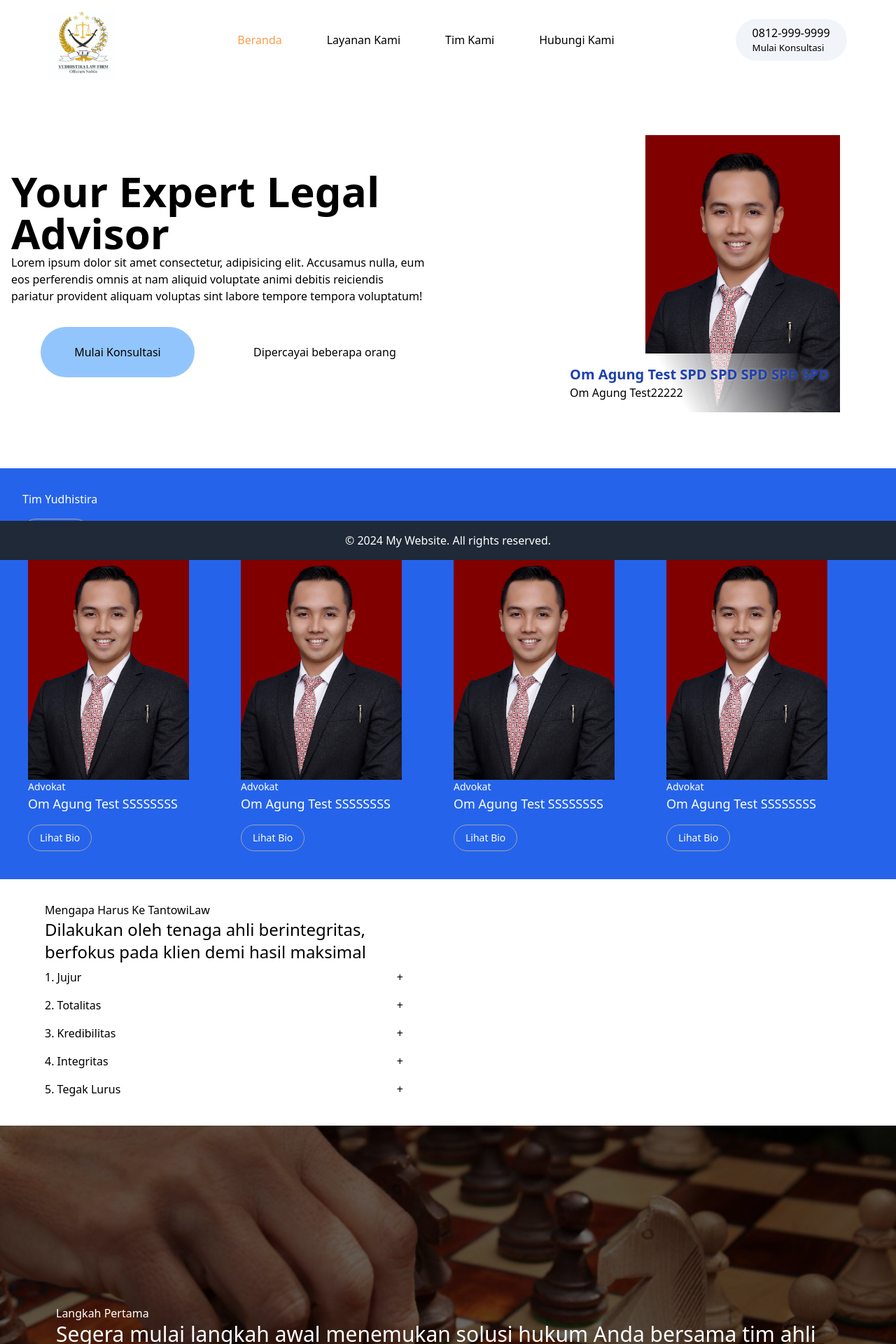
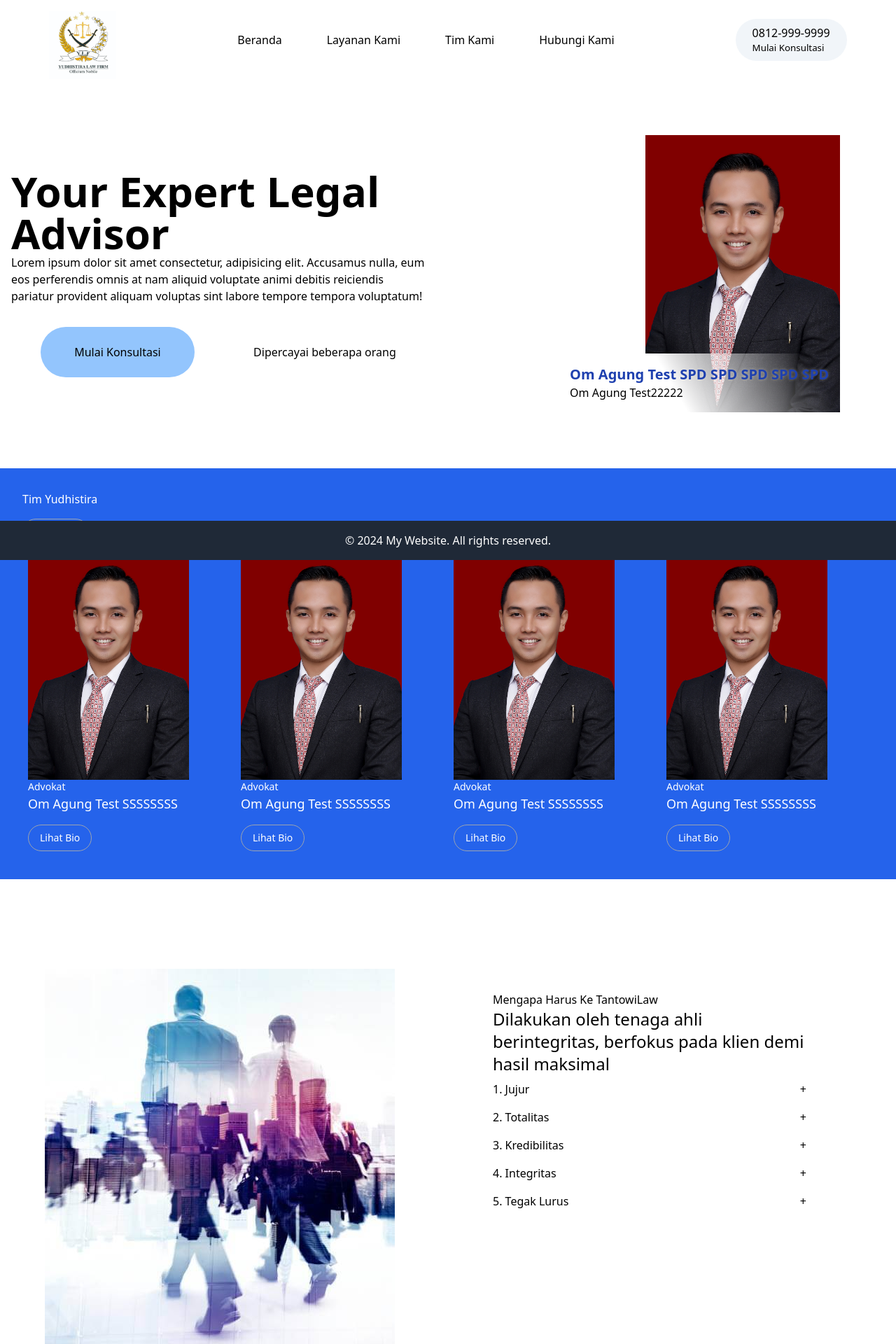
Before and after one commit to staysomi/WebLawyer, a Vue app in the folder lawfirm/: page / in a window 1280 px wide. Shown: the top 1920 px of the page at 70% size. Built offline with nearby package versions, Linux system fonts and the light colour scheme.

Commit message:
add image

```diff
--- a/lawfirm/src/components/Header.vue
+++ b/lawfirm/src/components/Header.vue
@@ -1,10 +1,24 @@
 <script setup>
 import 'vue3-carousel/dist/carousel.css'
-import { ref } from 'vue'
+import { ref, computed, onMounted } from 'vue'
 import WA from './LangsungWA.vue'
+import { useRoute } from 'vue-router';
 
-const content = ref(1)
+const route = useRoute();
+const currentPath = computed(() => route.path);
+const setCurrentPath = () => {
+  if (currentPath.value === '/layanan-kami') {
+    content.value = 2
+  } else if (currentPath.value === '/tim-kami'){
+    content.value = 3
+  } else if (currentPath.value === '/hubungi-kami'){
+    content.value = 4
+  }
+  console.log('logs', content.value)
+}
+onMounted(setCurrentPath)
 
+const content = ref()
 const contentChange = (num) => {
   content.value = num
 }
--- a/lawfirm/src/components/Home.vue
+++ b/lawfirm/src/components/Home.vue
@@ -45,7 +45,9 @@ import Dropdown from './DetailsDropdown.vue'
             </router-link>
             <Slider class="mt-4 flex justify-center" />
         </div>
-        <div class="text-black py-8 px-16 max-w-[50%]">
+        <div class="grid grid-cols-2 p-16 mt-16">
+            <img src="../assets/img/kenapaharus.jpg" alt="">
+            <div class="text-black py-8 px-16">
                 Mengapa Harus Ke TantowiLaw
                 <p class="text-2xl w-fit">Dilakukan oleh tenaga ahli berintegritas, berfokus pada klien demi hasil maksimal</p>
                 <Dropdown title="1. Jujur" class="cursor-pointer">
@@ -63,6 +65,7 @@ import Dropdown from './DetailsDropdown.vue'
                 <Dropdown title="5. Tegak Lurus" class="cursor-pointer">
                     <p>This is the description text that appears when the dropdown is opened.</p>
                 </Dropdown>
+            </div>
         </div>
     </div>
 </template>
--- a/lawfirm/src/components/HubungiKami.vue
+++ b/lawfirm/src/components/HubungiKami.vue
@@ -1,5 +1,6 @@
 <template>
     <div class="about p-8">
+        <img src="../assets/img/hubungikami-header.jpg" alt="" class="w-full mb-4">
         <p>Hubungi Kami</p>
         <p class="text-3xl">Untuk informasi lebih lanjut mengenai Yudhistira Law Firm atau layanan kami, silakan
             menghubungi kami tanpa ragu.</p>
```
Also changed, not shown: lawfirm/src/assets/img/hubungikami-header.jpg (added), lawfirm/src/assets/img/kenapaharus.jpg (added). Lines whose indentation alone changed are shown as unchanged.
